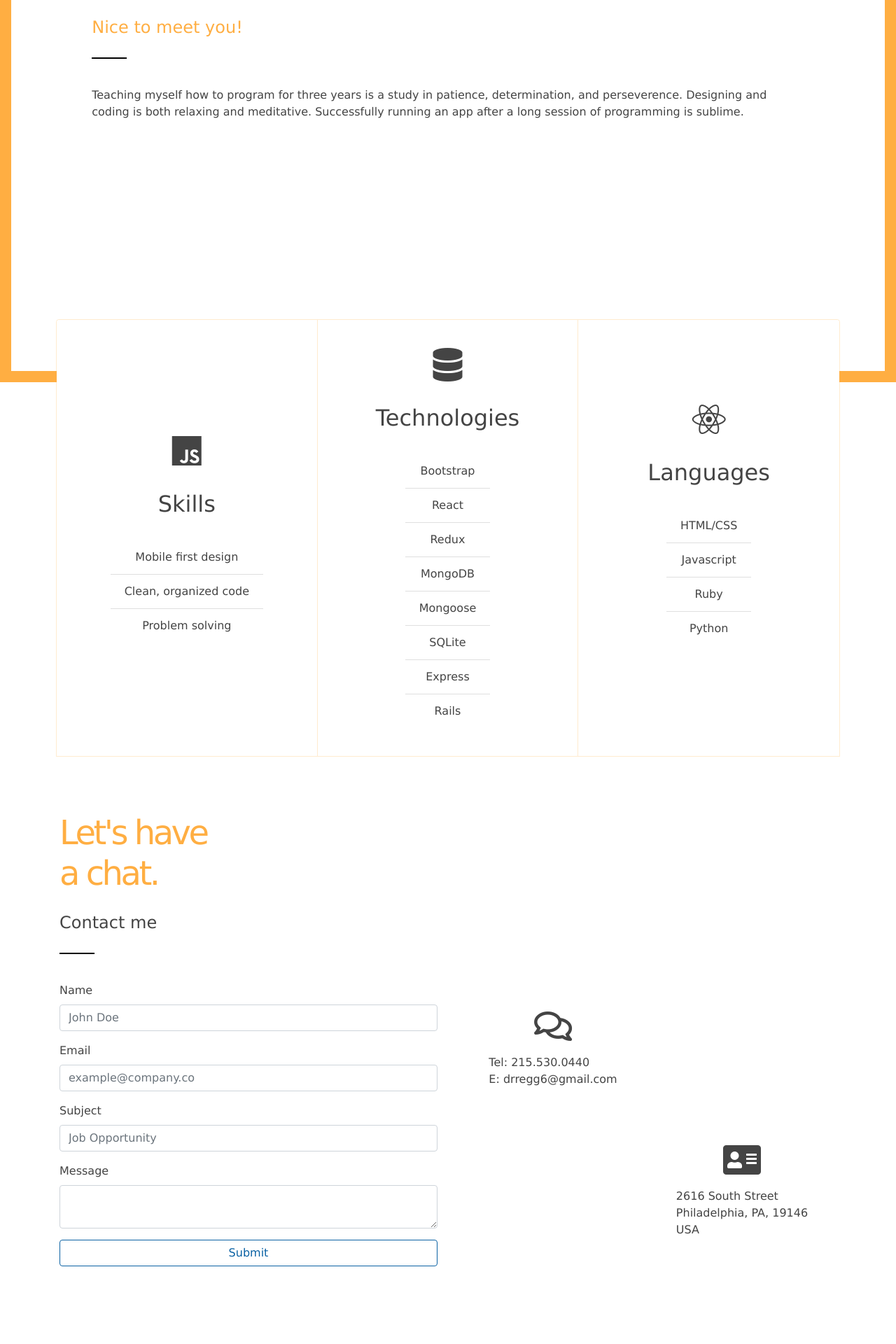
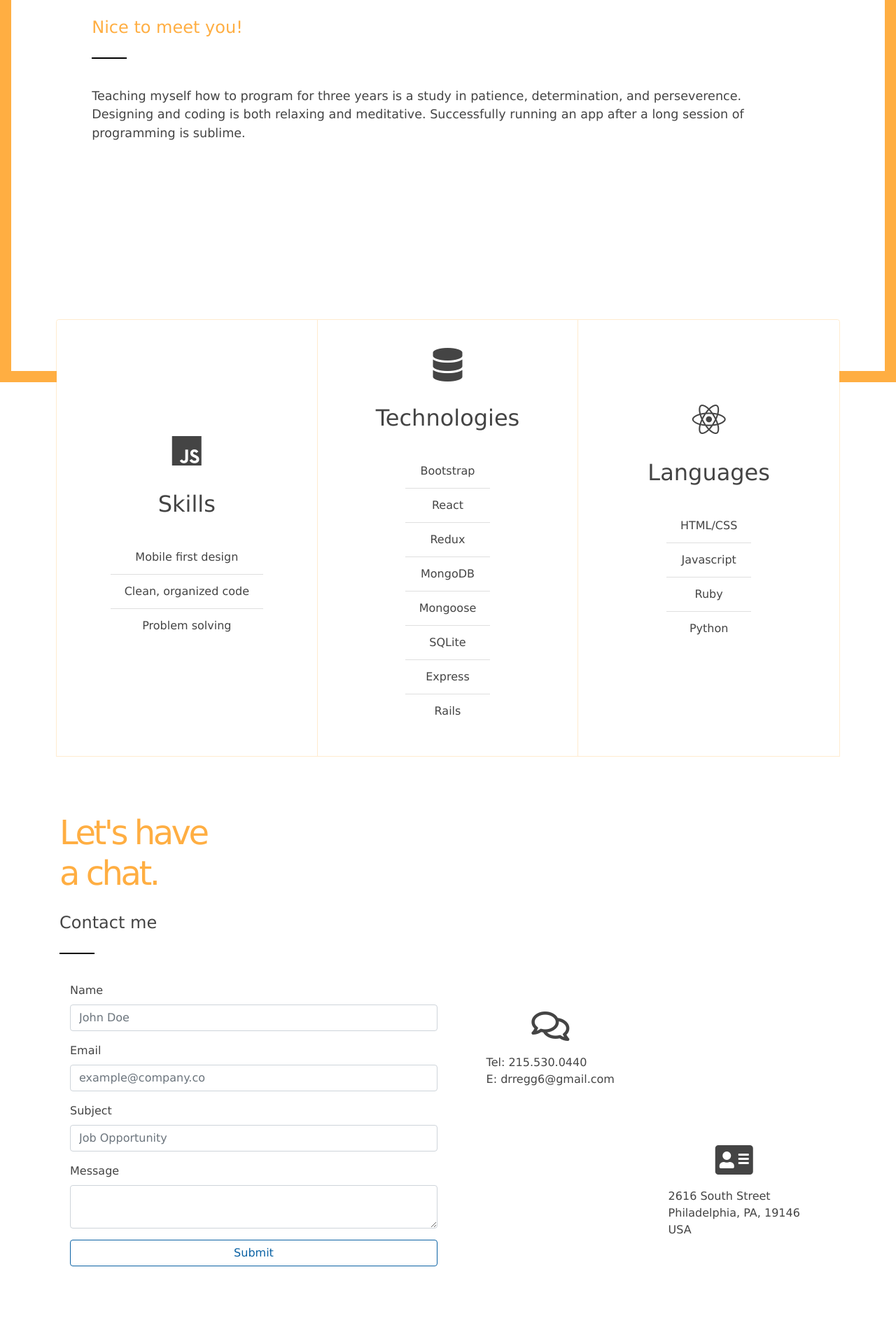
Before and after one commit to drregg6/full-stack-portfolio, a React (Create React App) app in the folder client/: page / in a window 1280 px wide. Shown: the part 2180-4100 px from the top of the page at 70% size. Built offline with nearby package versions, Linux system fonts and the light colour scheme; grey boxes are pictures that could not be loaded.

Commit message:
adjusted css for mobile responsiveness

```diff
--- a/client/src/App.css
+++ b/client/src/App.css
@@ -17,7 +17,8 @@ COLOR OPTIONS:
 
 body {
     margin-top: 56px; /* clears the fixed nav */
-    overflow-x: hidden;
+    max-width: 100%;
+    /*overflow-x: hidden;*/
 
     color: #444;
     font-size: 16px;
@@ -46,6 +47,10 @@ h1, h2, h3, h4, h5, h6 {
     background: #0b62a4;
     border-color: #0b62a4;
     color: #fff;
+}
+.row {
+    margin-left: 0;
+    margin-right: 0;
 }
 
 
@@ -229,6 +234,10 @@ nav {
     color: rgba(255,174,66,1);
 }
 
+.about-header p {
+    font-size: 1.1rem;
+}
+
 .about-card-group {
     margin-right: 5rem;
     margin-left: 5rem;
@@ -351,6 +360,15 @@ nav {
 
 /* mobile */
 @media (max-width: 576px) {
+    .about-header {
+        width: auto;
+        height: 120vh;
+        margin-right: 0;
+        margin-left: 0;
+    }
+    .about-header p {
+        font-size: 1rem;
+    }
     .card-deck {
         margin-left: 2rem;
         margin-right: 2rem;
--- a/client/src/components/About.js
+++ b/client/src/components/About.js
@@ -15,7 +15,7 @@ class About extends Component {
   render() {
     return (
       <div className="custom-about component-margin" id="about">
-        <Container fluid className="custom-container flex-column about-header">
+        <div className="custom-container flex-column about-header">
           <div className="inner-margin">
             <h1 className="header-text">
               Hey,<br />
@@ -30,7 +30,7 @@ class About extends Component {
             Designing and coding is both relaxing and meditative.
             Successfully running an app after a long session of programming is sublime.
           </p>
-        </Container>
+        </div>
         <CardGroup className="about-card-group inner-margin header-invasion-margin-top row">
           <Card className="about-card center-content col-12 col-lg-4 inner-padding" body>
             <div className="about-card-header center-content flex-column">
--- a/client/src/components/Footer.js
+++ b/client/src/components/Footer.js
@@ -10,7 +10,7 @@ class Footer extends Component {
     return (
       <div className="custom-footer" style={{display: 'flex', justifyContent: 'space-around'}}>
         <span>&copy;{YEAR} &mdash; <a href="http://www.github.com/drregg6">Dave Regg</a></span>
-        <span><a href="#home">&#11205; Up &#11205;</a></span>
+        <span><a href="#home">&#11205;</a></span>
       </div>
     )
   }
```
